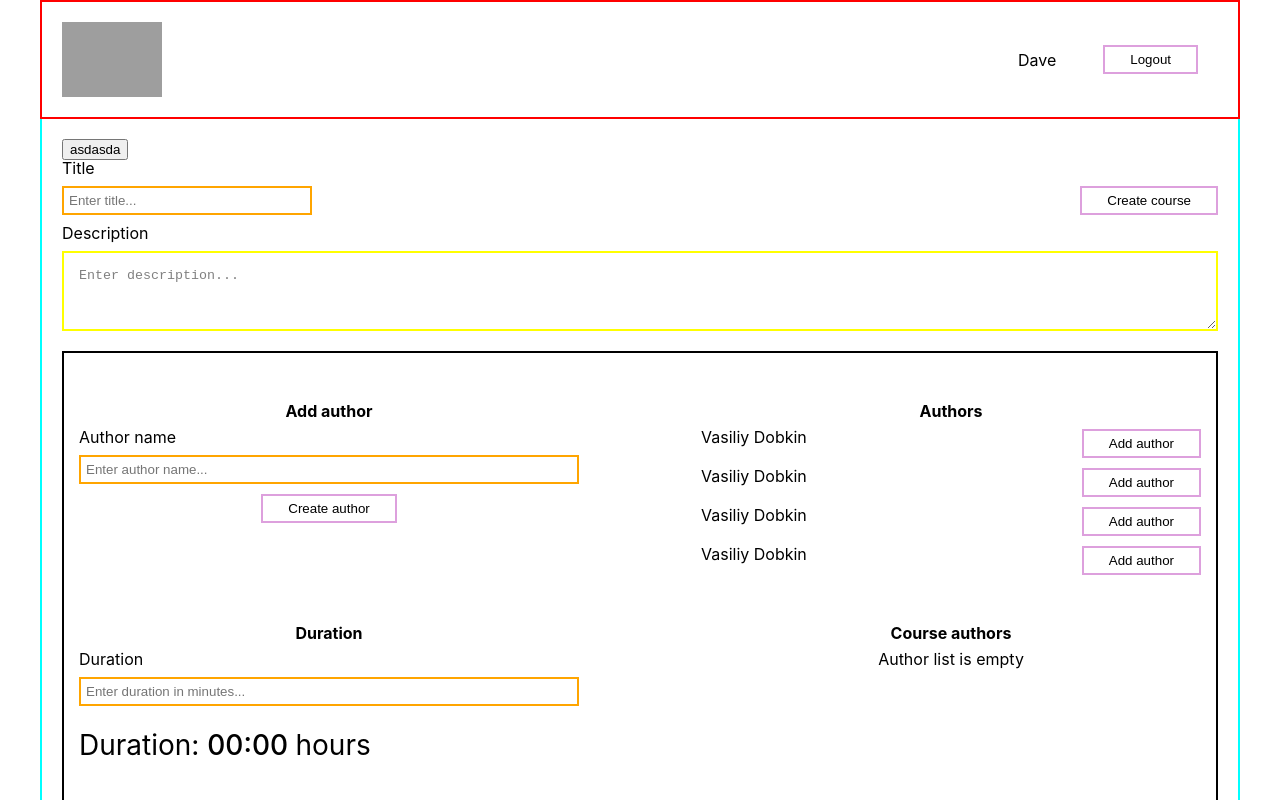
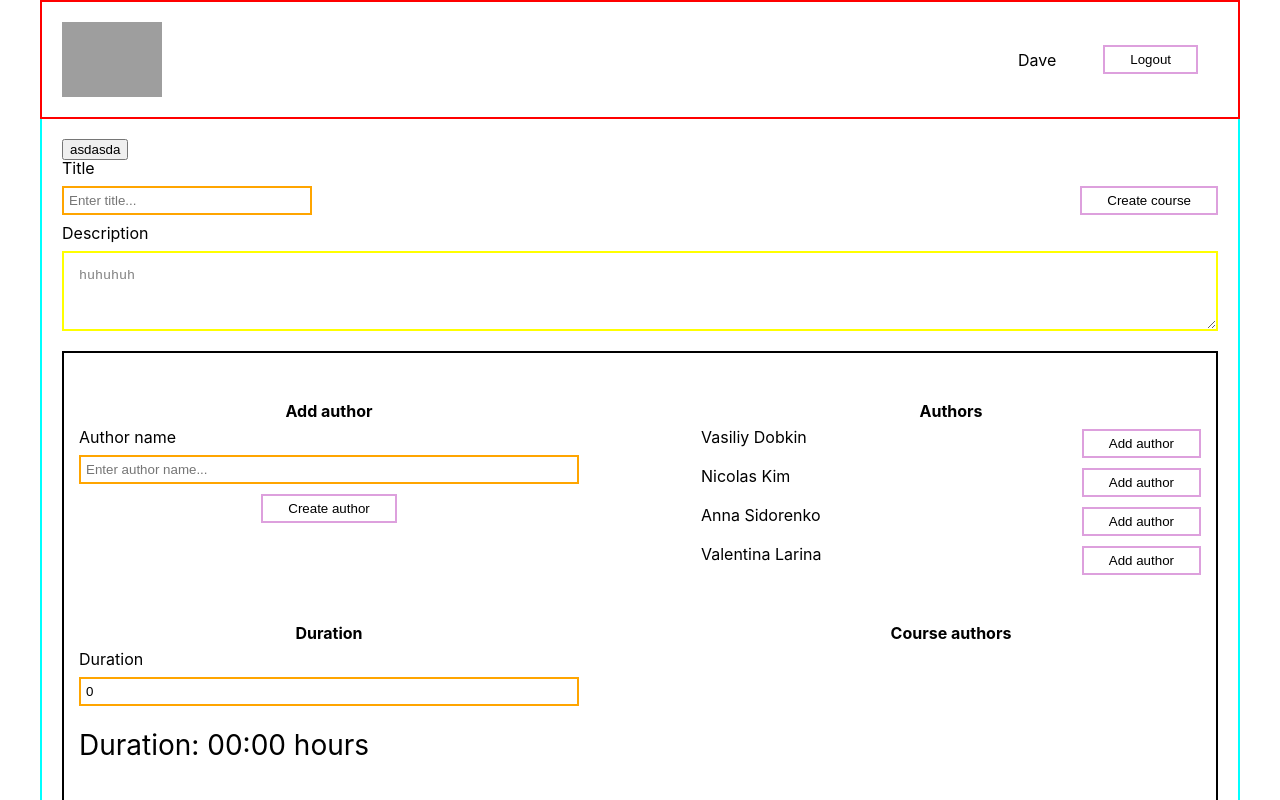
Before and after one commit to bonox2/courses-app, a React (Create React App) app: page / in a window 1280 px wide. Both pictures are taken after typing "Sample" into the empty fields and a click on the button "Add new course". Shown: the top 800 px of the page. Built offline with nearby package versions, Linux system fonts and the light colour scheme; grey boxes are pictures that could not be loaded; the HTML template or start-up script is replaced by a standard one.

Commit message:
CreateCourse update & createNewAuthor

```diff
--- a/src/components/CreateCourse/CreateCourse.jsx
+++ b/src/components/CreateCourse/CreateCourse.jsx
@@ -1,47 +1,80 @@
-import "./CreateCourse.css";
-import Button from "../../common/Button/Button";
-import Input from "../../common/Input/Input";
+import './CreateCourse.css';
+import Button from '../../common/Button/Button';
+import Input from '../../common/Input/Input';
+import { useState } from 'react';
+import pipeDuration from '../../helpers/pipeDuration';
+import { mockedAuthorsList } from '../../constants';
 
 export default function CreateCourse() {
+  const [duration, setDuration] = useState(0);
+  const [allAuthors, setAllAuthors] = useState(mockedAuthorsList);
+  const [courseAuthors, setCourseAuthors] = useState([]);
+  const [newAuthor, setNewAuthor]= useState('')
+
+  function createNewCourse(event) {
+    event.preventDefault();
+    console.log('Create new course');
+  }
+
+  function handleNewAuthor(event) {
+    setNewAuthor(event.target.value)
+  }
+  function createNewAuthor(event) {
+    event.preventDefault();
+    setAllAuthors(handleNewAuthor);
+    console.log('Create new course');
+  }
+
+
+  function addAuthorToCourse(author) {
+    setAllAuthors(allAuthors.filter(({ id }) => id !== author.id));
+    setCourseAuthors(prev => [...prev, author]);
+  }
+  function deleteAuthorToCourse(author) {
+    setCourseAuthors(courseAuthors.filter(({ id }) => id !== author.id));
+    setAllAuthors(prev => [...prev, author]);
+  }
 
   return (
     <div>
-      <div className="create_coutse_general">
+      <form className="create_coutse_general" onSubmit={createNewCourse}>
         <span>Title</span>
         <div className="create_course_input_btn">
-                <Input placeHolderText="Enter title..." className="input create_course_input_short" />
-                <Button buttonText="Create course"/>
+          <Input
+            placeHolderText="Enter title..."
+            className="input create_course_input_short"
+          />
+          <Button buttonText="Create course" />
         </div>
         <span>Description</span>
-            <textarea name="Create Course Description" className="create_course_description">
+        <textarea
+          name="Create Course Description"
+          className="create_course_description"
+          value={'huhuhuh'}
+        >
           Enter description...
         </textarea>
-      </div>
+      </form>
       <div className="create_coutse_details">
-        <div className="create_course_part">
+        <form className="create_course_part" onSubmit={createNewAuthor}>
           <h3>Add author</h3>
           <span className="create_course_subtitle">Author name</span>
-          <Input placeHolderText="Enter author name..." className="input create_course_input_long" />
+          <Input
+            placeHolderText="Enter author name..."
+            className="input create_course_input_long"
+            type="text"
+            onChange={handleNewAuthor}
+          />
           <Button buttonText="Create author" />
-        </div>
+        </form>
         <div className="create_course_part">
           <h3>Authors</h3>
-          <div className="create_course_author_add">
-            <div className="create_course_name">Vasiliy Dobkin</div>
-            <Button buttonText="Add author" />
+          {allAuthors.map((author) => (
+            <div key={author.id} className="create_course_author_add">
+              <div className="create_course_name">{author.name}</div>
+              <Button buttonText="Add author" onClick={() => addAuthorToCourse(author)}/>
             </div>
-          <div className="create_course_author_add">
-            <div className="create_course_name">Vasiliy Dobkin</div>
-            <Button buttonText="Add author" />
-          </div>
-          <div className="create_course_author_add">
-            <div className="create_course_name">Vasiliy Dobkin</div>
-            <Button buttonText="Add author" />
-          </div>
-          <div className="create_course_author_add">
-            <div className="create_course_name">Vasiliy Dobkin</div>
-            <Button buttonText="Add author" />
-          </div>
+          ))}
         </div>
         <div className="create_course_part">
           <h3>Duration</h3>
@@ -49,14 +82,23 @@ export default function CreateCourse() {
           <Input
             placeHolderText="Enter duration in minutes..."
             className="input create_course_input_long"
+            type="number"
+            value={duration}
+            onChange={(e) => setDuration(Number(e.target.value))}
           />
           <div className="duration_time">
-            Duration: <span>00:00 </span>hours
+            Duration: {pipeDuration(duration)}
           </div>
         </div>
         <div className="create_course_part">
           <h3>Course authors</h3>
-          <span>Author list is empty</span>
+          {/* <span>Author list is empty</span> */}
+          {courseAuthors.map((author) => (
+            <div key={author.id} className="create_course_author_add">
+              <div className="create_course_name">{author.name}</div>
+              <Button buttonText="Delete author" onClick={() => deleteAuthorToCourse(author)}/>
+            </div>
+          ))}
         </div>
       </div>
     </div>
```
Lines whose indentation alone changed are shown as unchanged.
